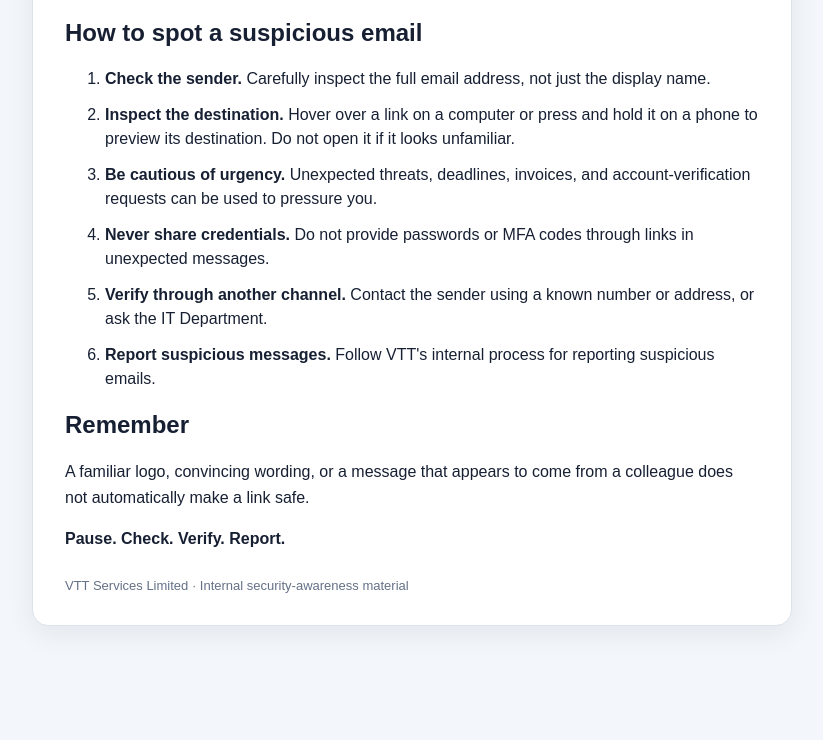
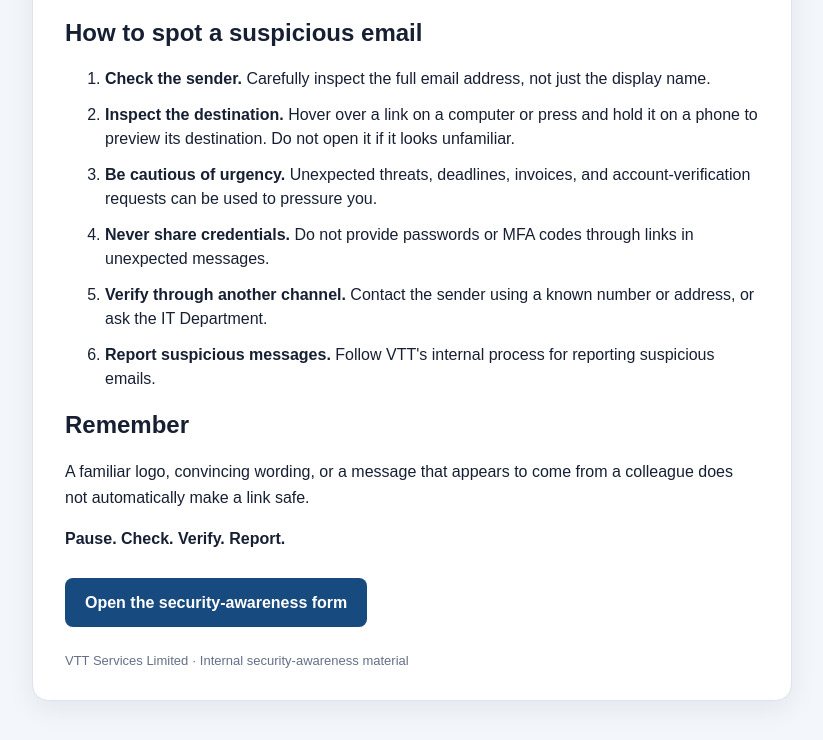
Before and after one commit to Abbey-1/vtt-security-awarenes, a plain HTML site: page index.html in a window 1280 px wide. Shown: the part 392-1132 px from the top of the page, without its empty margins (228-1051 px from the left). Before the commit the page ends 1098 px from the top, so only its background shows below. Drawn offline with Linux system fonts and the light colour scheme.

Commit message:
Add security awareness form button

```diff
--- a/index.html
+++ b/index.html
@@ -16,6 +16,8 @@
     p { line-height: 1.6; }
     footer { margin-top: 26px; color: #637087; font-size: 13px; }
     .tag { display: inline-block; background: #e8f1fb; color: #174a7e; padding: 6px 10px; border-radius: 99px; font-size: 12px; font-weight: 700; }
+    .form-button { display: inline-block; margin-top: 10px; padding: 12px 20px; border-radius: 8px; background: #174a7e; color: #fff; font-weight: 700; text-decoration: none; }
+    .form-button:hover, .form-button:focus-visible { background: #10385f; text-decoration: underline; }
   </style>
 </head>
 <body>
@@ -40,6 +42,7 @@
       <h2>Remember</h2>
       <p>A familiar logo, convincing wording, or a message that appears to come from a colleague does not automatically make a link safe.</p>
       <p><strong>Pause. Check. Verify. Report.</strong></p>
+      <p><a class="form-button" href="https://forms.cloud.microsoft/Pages/ResponsePage.aspx?id=aty2AQFF1Uq8U916jLpN_dguRjLX0ZlLuVPDmivGJjdUMUE3VjIyOExOT05UUEpJWkQxUjlPRVg2VC4u" target="_blank" rel="noopener noreferrer">Open the security-awareness form</a></p>
       <footer>VTT Services Limited · Internal security-awareness material</footer>
     </section>
   </main>
```
